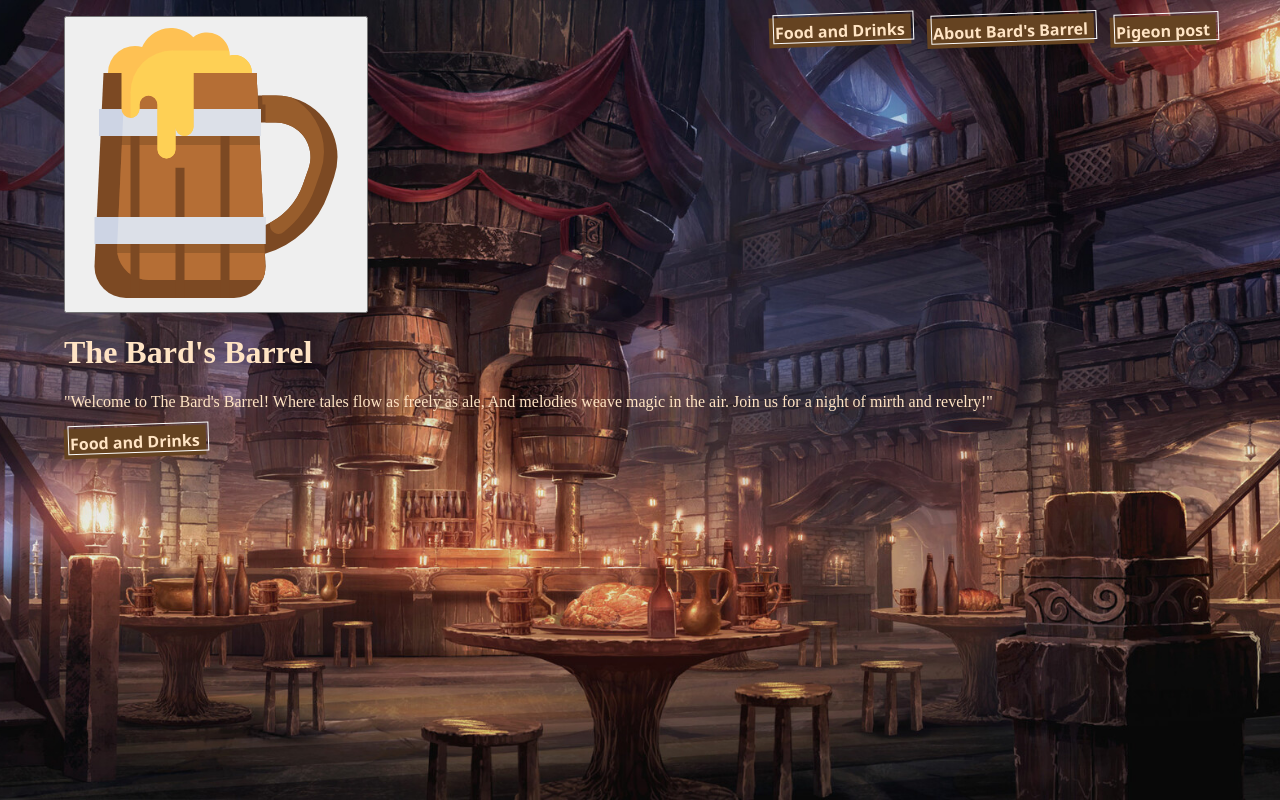
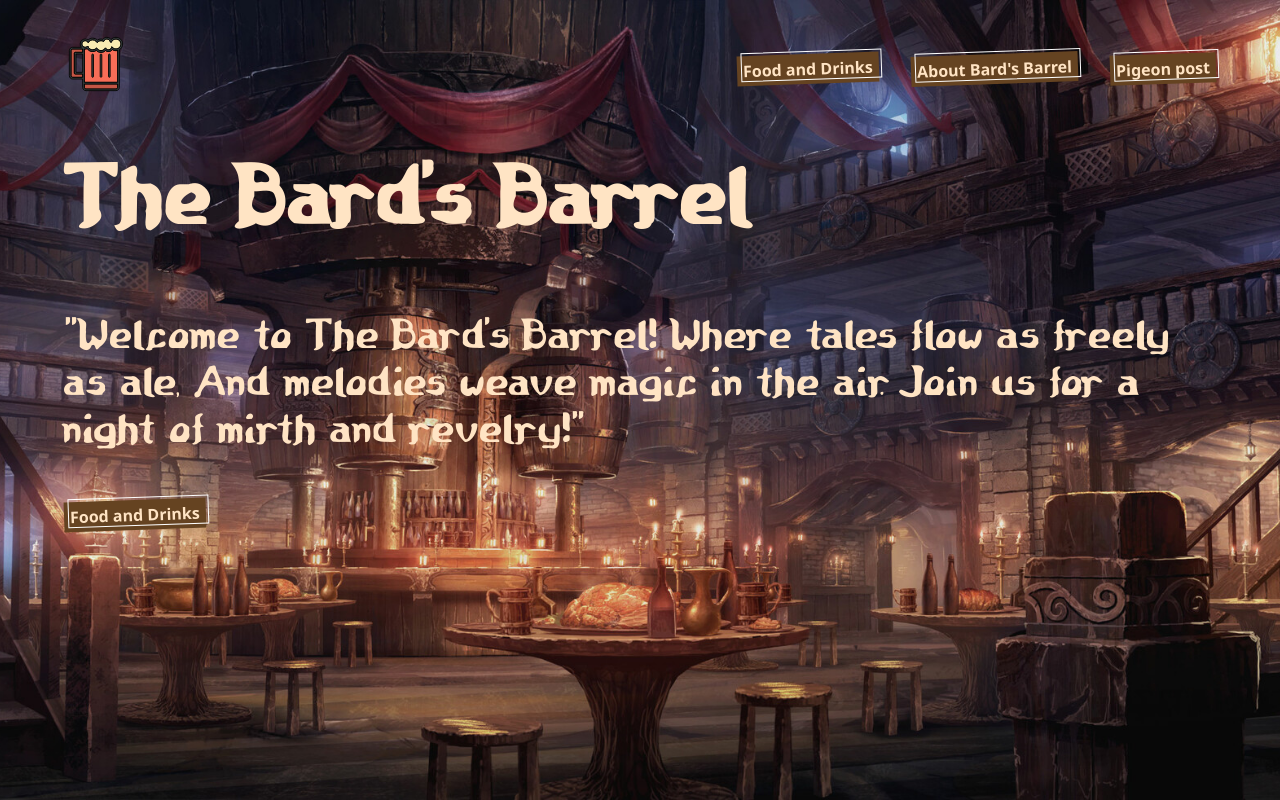
Before and after one commit to Joseph-Dzanja/Restaurant-Page, a website built with webpack: page src/index.html in a window 1280 px wide. Built offline with nearby package versions, Linux system fonts and the light colour scheme.

Commit message:
svg working now

```diff
--- a/src/index.js
+++ b/src/index.js
@@ -1,5 +1,5 @@
 import './style.css';
-import icon from './beer.svg';
+import icon from './beers.svg';
 
 let open_nav_btn = document.querySelector('.open-btn');
 open_nav_btn.addEventListener('click', ()=>{
@@ -10,5 +10,7 @@ open_nav_btn.addEventListener('click', ()=>{
 let home_btn = document.querySelector('.home-btn');
 const myicon = new Image();
 myicon.src = icon;
-myicon.alt = 'beerImg';
+myicon.alt = 'img';
+
+
 home_btn.appendChild(myicon);
--- a/src/style.css
+++ b/src/style.css
@@ -9,13 +9,34 @@ html {
     background-size: cover;
   }
 
+@font-face {
+  font-family: 'goth';
+  src: url(./gothical/Medieval\ Scroll\ of\ Wisdom.ttf) format(truetype);
+}
+
 body{
     margin: 0;
     color: bisque;
+    font-family: 'goth';
+    font-size: 2rem;
+}
+
+h1{
+  padding: .2em 0;
 }
 
 img{
     max-width: 100%;
+}
+
+.home-btn{
+  background: none;
+	color: inherit;
+	border: none;
+	padding: 0;
+	font: inherit;
+	cursor: pointer;
+	outline: inherit;
 }
 
 .nav, .container{
@@ -27,6 +48,7 @@ img{
   margin-top: 1em;
   display: flex;
   justify-content: space-between;
+  align-items: center;
 }
 
 .bottom-nav{
@@ -42,6 +64,7 @@ img{
   .nav{
     display: flex;
     justify-content: space-between;
+    align-items: center;
   }
   .open-btn{
     display: none;
```
Also changed, not shown: src/beer.svg (deleted), src/beers.svg (added), src/gothical/Gothical.jpg (added), src/gothical/Gothical.ttf (added), src/gothical/Medieval Scroll of Wisdom.ttf (added), src/gothical/readme.txt (added), src/icons8-menu.svg (deleted), 1 other file.
